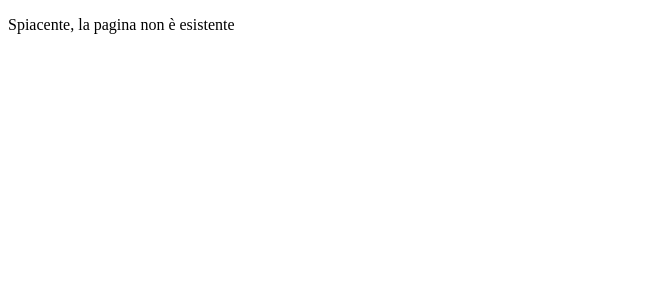
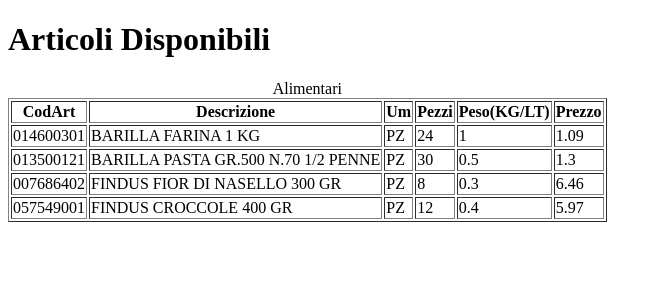
Before and after one commit to alocri/alphashop, an Angular app: page /articoli in a window 1280 px wide. Shown: the top 300 px of the page, without its empty margins (0-662 px from the left). Built offline with nearby package versions, Linux system fonts and the light colour scheme.

Commit message:
19. Creazione di una tabella di dati. Introduzione al ngFor

```diff
--- a/src/app/app-routing.module.ts
+++ b/src/app/app-routing.module.ts
@@ -1,5 +1,6 @@
 import { NgModule } from '@angular/core';
 import { RouterModule, Routes } from '@angular/router';
+import { ArticoliComponent } from './articoli/articoli.component';
 import { ErrorComponent } from './error/error.component';
 import { LoginComponent } from './login/login.component';
 import { WelcomeComponent } from './welcome/welcome.component';
@@ -8,6 +9,7 @@
   {path: '', component: LoginComponent},
   {path: 'login', component: LoginComponent},
   {path: 'welcome/:userid', component: WelcomeComponent},
+  {path: 'articoli', component: ArticoliComponent},
   {path: '**', component: ErrorComponent},
 ];
 
--- a/src/app/app.module.ts
+++ b/src/app/app.module.ts
@@ -7,13 +7,15 @@
 import { LoginComponent } from './login/login.component';
 import { FormsModule } from '@angular/forms';
 import { ErrorComponent } from './error/error.component';
+import { ArticoliComponent } from './articoli/articoli.component';
 
 @NgModule({
   declarations: [
     AppComponent,
     WelcomeComponent,
     LoginComponent,
-    ErrorComponent
+    ErrorComponent,
+    ArticoliComponent
   ],
   imports: [
     BrowserModule,
--- /dev/null
+++ b/src/app/articoli/articoli.component.html
@@ -0,0 +1,25 @@
+<h1>Articoli Disponibili</h1>
+
+<table id="articoli" border="1">
+  <caption>Alimentari</caption>
+  <thead>
+      <tr>
+          <th>CodArt</th>
+          <th>Descrizione</th>
+          <th>Um</th>
+          <th>Pezzi</th>
+          <th>Peso(KG/LT)</th>
+          <th>Prezzo</th>
+      </tr>
+  </thead>
+  <tbody>
+    <tr *ngFor="let articolo of articoli">
+        <td>{{articolo.codart}}</td>
+        <td>{{articolo.descrizione}}</td>
+        <td>{{articolo.um}}</td>
+        <td>{{articolo.pzcart}}</td>
+        <td>{{articolo.peso}}</td>
+        <td>{{articolo.prezzo}}</td>
+    </tr>
+  </tbody>
+</table>
--- /dev/null
+++ b/src/app/articoli/articoli.component.ts
@@ -0,0 +1,21 @@
+import { Component, OnInit } from '@angular/core';
+
+@Component({
+  selector: 'app-articoli',
+  templateUrl: './articoli.component.html',
+  styleUrls: ['./articoli.component.css']
+})
+export class ArticoliComponent implements OnInit {
+  articoli = [
+    {codart : '014600301', descrizione : 'BARILLA FARINA 1 KG', um : 'PZ', pzcart : 24, peso : 1, prezzo : 1.09},
+    {codart : "013500121", descrizione : "BARILLA PASTA GR.500 N.70 1/2 PENNE", um : "PZ", pzcart : 30, peso : 0.5, prezzo : 1.3},
+    {codart : "007686402", descrizione : "FINDUS FIOR DI NASELLO 300 GR", um : "PZ", pzcart : 8, peso : 0.3, prezzo : 6.46},
+    {codart : "057549001", descrizione : "FINDUS CROCCOLE 400 GR", um : "PZ", pzcart : 12, peso : 0.4, prezzo : 5.97}
+  ]
+
+  constructor() { }
+
+  ngOnInit(): void {
+  }
+
+}
```
Also changed, not shown: src/app/articoli/articoli.component.css (added), 1 other file (tests, documents, lock files or other folders).
